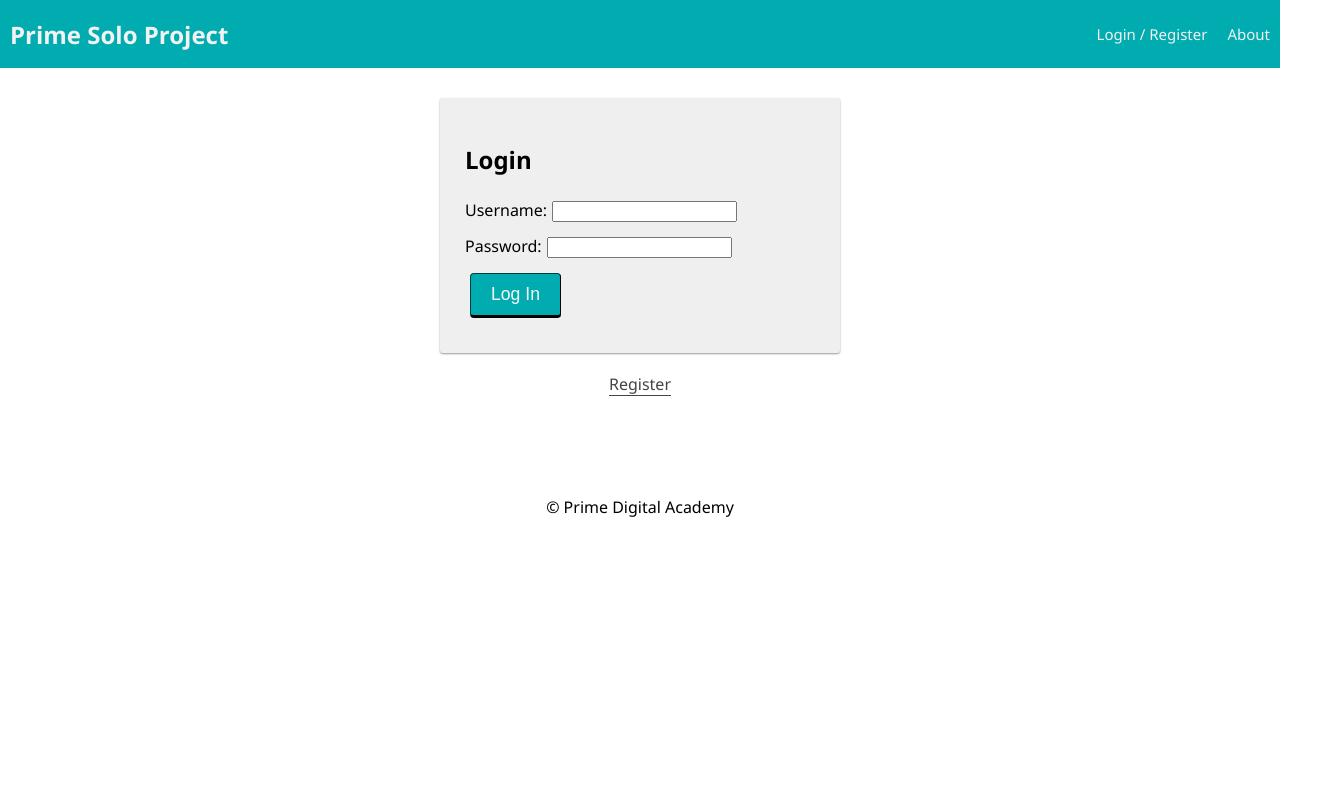
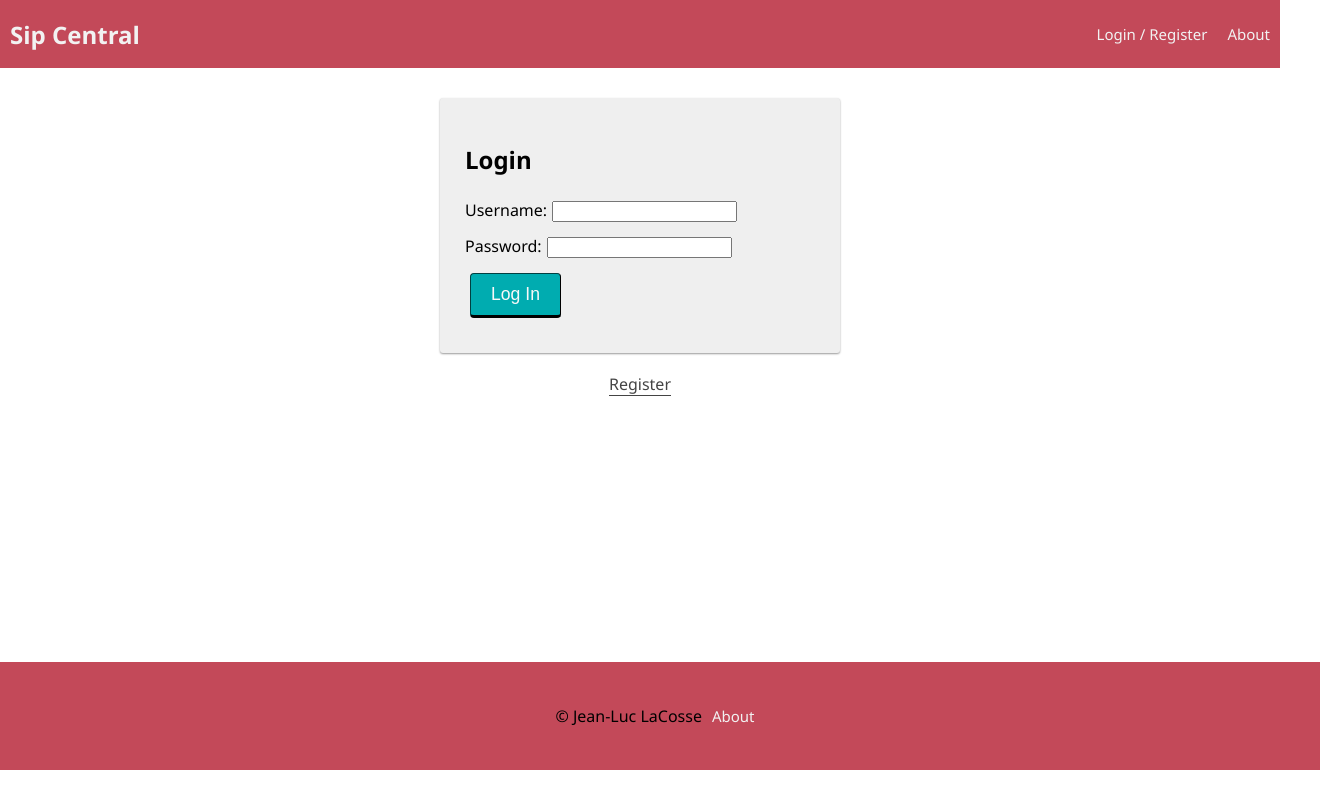
Before and after one commit to jeanlacosse/prime-solo-project, a React (Create React App) app: page /#/home in a window 1280 px wide. Shown: the whole page, 1320 px wide, since content can reach past the window. Built offline with nearby package versions, Linux system fonts and the light colour scheme; no server answers.

Commit message:
creating new wine saga

```diff
--- a/src/components/Footer/Footer.css
+++ b/src/components/Footer/Footer.css
@@ -2,4 +2,10 @@ footer {
   margin-top: 80px;
   padding: 20px;
   text-align: center;
+  margin: 0 0 30px;
+  background-color: #c34959;
+  overflow: hidden;
+  position: absolute;
+  bottom: 0;
+  width: 100%;
 }
--- a/src/components/Footer/Footer.jsx
+++ b/src/components/Footer/Footer.jsx
@@ -1,5 +1,7 @@
 import React from 'react';
 import './Footer.css';
+import { Link } from 'react-router-dom';
+
 
 // This is one of our simplest components
 // It doesn't have local state, so it can be a function component.
@@ -7,7 +9,16 @@ import './Footer.css';
 // or even care what the redux state is, so it doesn't need 'connect()'
 
 function Footer() {
-  return <footer>&copy; Prime Digital Academy</footer>;
+  return (
+    <>
+      <footer>
+        &copy; Jean-Luc LaCosse
+      <Link className="navLink" to="/about">
+        About
+      </Link>
+      </footer>
+    </>
+  )
 }
 
 export default Footer;
--- a/src/components/HomePage/HomePage.jsx
+++ b/src/components/HomePage/HomePage.jsx
@@ -1,6 +1,6 @@
 import React from 'react';
 import LogOutButton from '../LogOutButton/LogOutButton';
-import {useSelector} from 'react-redux';
+import { useSelector } from 'react-redux';
 import { Link } from 'react-router-dom';
 
 function HomePage() {
@@ -8,17 +8,23 @@ function HomePage() {
 
         <>
             {/* links to each part of the site from homepage */}
+            <button>
                 <Link to="/new-tasting">
                     Start a New Tasting
                 </Link>
+            </button>
 
+            <button>
                 <Link to="/wine-journal">
                     View My Wine Journal
                 </Link>
+            </button>
 
+            <button>
                 <Link to="/tasting-tips">
                     Wine Tasting Tips
                 </Link>
+            </button>
         </>
     );
 };
--- a/src/components/Nav/Nav.css
+++ b/src/components/Nav/Nav.css
@@ -5,7 +5,7 @@
   align-items: center;
 
   margin: 0 0 30px;
-  background-color: #00acb0;
+  background-color: #c34959;
   overflow: hidden;
 }
 
@@ -24,7 +24,7 @@
 .navLink {
   display: inline-block;
   color: #f2f2f2;
-  background-color: #00acb0;
+  background-color: #c34959;
   text-align: center;
   padding: 24px 10px;
   text-decoration: none;
@@ -38,5 +38,5 @@
 }
 
 .navLink:hover {
-  background-color: #008183;
+  background-color: #830039;
 }
--- a/src/components/Nav/Nav.jsx
+++ b/src/components/Nav/Nav.jsx
@@ -10,7 +10,7 @@ function Nav() {
   return (
     <div className="nav">
       <Link to="/home">
-        <h2 className="nav-title">Prime Solo Project</h2>
+        <h2 className="nav-title">Sip Central</h2>
       </Link>
       <div>
         {/* If no user is logged in, show these links */}
@@ -24,10 +24,6 @@ function Nav() {
         {/* If a user is logged in, show these links */}
         {user.id && (
           <>
-
-            <Link className="navLink" to="/ratings">
-              Ratings
-            </Link>
 
             <Link className="navLink" to="/home">
               Home
--- a/src/components/NewTasting/NewTastingForm.jsx
+++ b/src/components/NewTasting/NewTastingForm.jsx
@@ -15,7 +15,7 @@ function NewTastingForm() {
 
 
     // this is the local state the wine information is stored inside
-    let [newWineInfo, setNewWineInfo] = useState({
+    const [newWineInfo, setNewWineInfo] = useState({
         date: todaysDate
     })
 
@@ -25,10 +25,15 @@ function NewTastingForm() {
             ...newWineInfo, [event.target.name]: event.target.value
         })
     }
+
     const addWineInformation = (event) => {
         event.preventDefault();
         console.log(newWineInfo)
         // this will dispatch the local state to the saga to be placed in store
+        dispatch({
+            type: 'ADD_NEW_WINE',
+            payload: newWineInfo
+        })
     }
 
 
```
Lines whose indentation alone changed are shown as unchanged.
